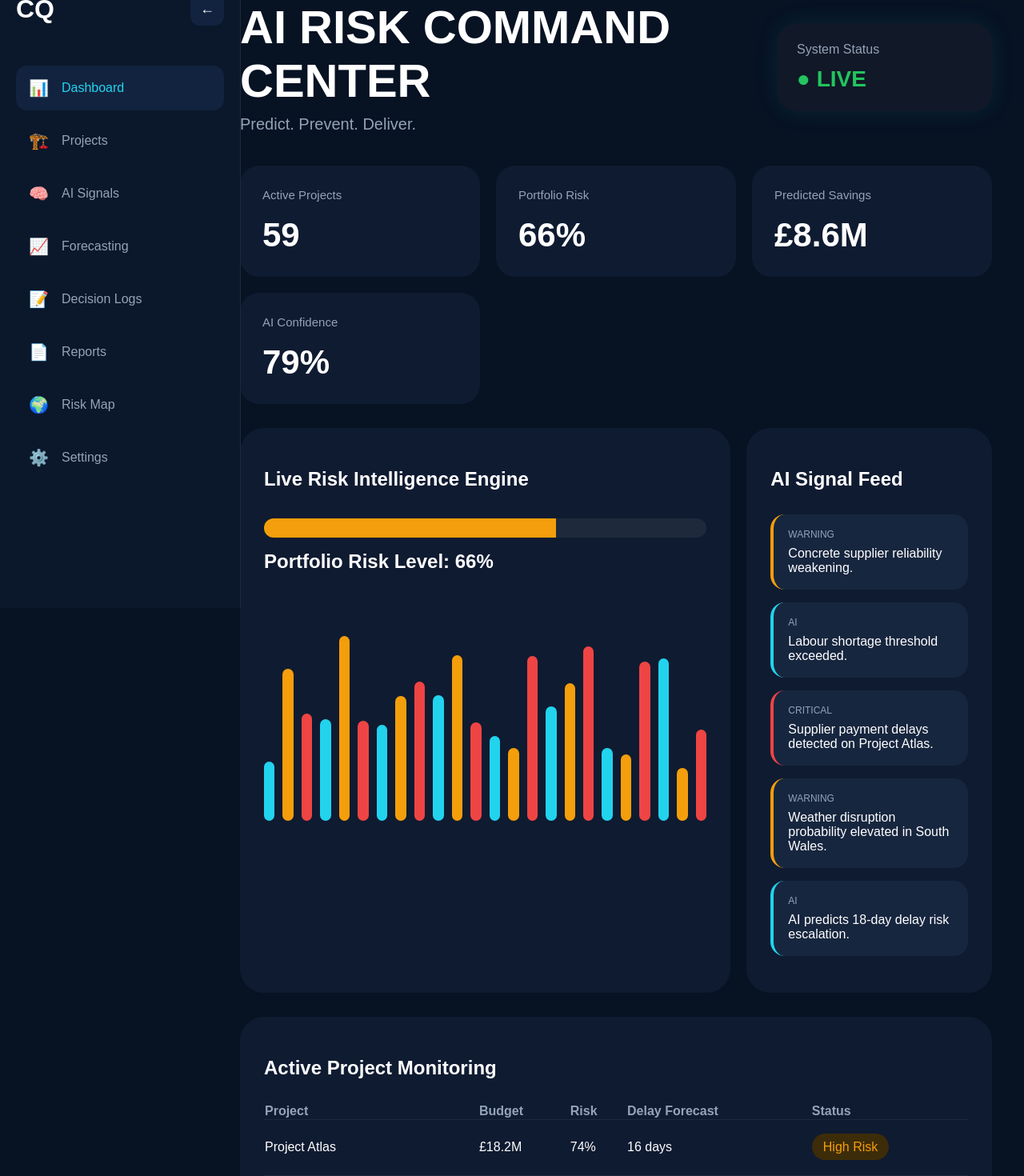
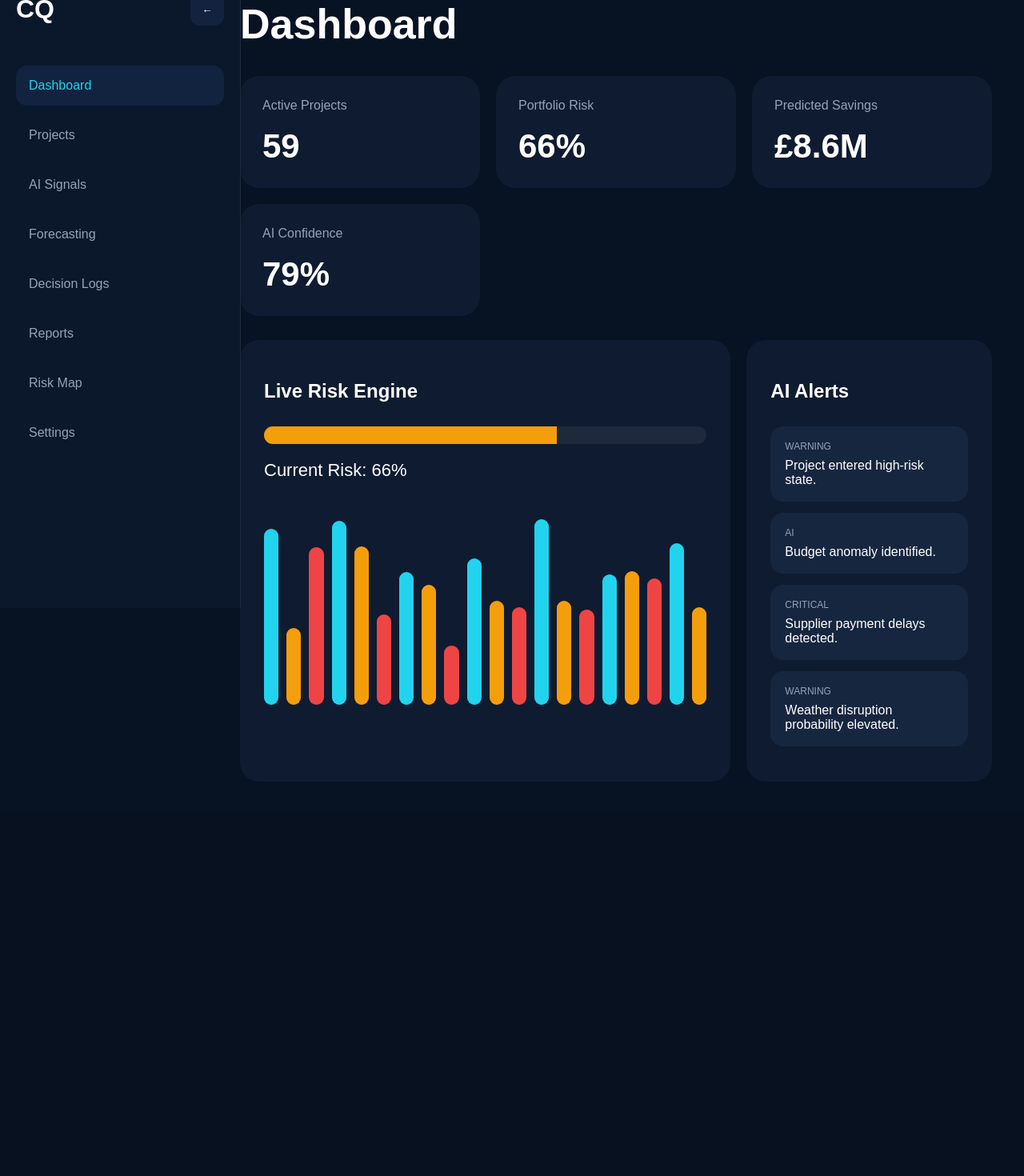
Before and after one commit to Pushpamchy/constructiq-dashboard, a Next.js app: page / in a window 1280 px wide. Shown: the part 40-1510 px from the top of the page at 80% size. After the commit the page ends 1057 px from the top, so only its background shows below. Built offline with nearby package versions, Linux system fonts and the light colour scheme.

Commit message:
Update page.js

```diff
--- a/app/page.js
+++ b/app/page.js
@@ -3,33 +3,45 @@
 import React, { useEffect, useState } from 'react';
 
 export default function Home() {
+  const [activePage, setActivePage] =
+    useState('Dashboard');
+
+  const [sidebarOpen, setSidebarOpen] =
+    useState(true);
+
   const [risk, setRisk] = useState(64);
-  const [projects, setProjects] = useState(58);
-  const [savings, setSavings] = useState(8.4);
 
-  const [sidebarOpen, setSidebarOpen] = useState(true);
+  const [projects, setProjects] =
+    useState(58);
+
+  const [savings, setSavings] =
+    useState(8.4);
+
+  const [signals, setSignals] = useState([
+    'Weather Risk ↑',
+    'Steel Cost Spike ↑',
+    'Supplier Reliability ↓'
+  ]);
 
   const [alerts, setAlerts] = useState([
     {
       type: 'CRITICAL',
-      text: 'Supplier payment delays detected on Project Atlas.'
+      text: 'Supplier payment delays detected.'
     },
     {
       type: 'WARNING',
-      text: 'Weather disruption probability elevated in South Wales.'
-    },
-    {
-      type: 'AI',
-      text: 'AI predicts 18-day delay risk escalation.'
+      text: 'Weather disruption probability elevated.'
     }
   ]);
 
   useEffect(() => {
     const interval = setInterval(() => {
       setRisk(prev => {
-        let next = prev + Math.floor(Math.random() * 9 - 4);
+        let next =
+          prev +
+          Math.floor(Math.random() * 9 - 4);
 
-        if (next < 38) next = 38;
+        if (next < 35) next = 35;
         if (next > 92) next = 92;
 
         return next;
@@ -41,31 +53,60 @@ export default function Home() {
 
       setSavings(prev =>
         Number(
-          (prev + (Math.random() * 0.4 - 0.15)).toFixed(1)
+          (
+            prev +
+            (Math.random() * 0.5 - 0.2)
+          ).toFixed(1)
         )
       );
 
-      const feed = [
-        'Steel price volatility increased 14%.',
-        'Labour shortage threshold exceeded.',
-        'Concrete supplier reliability weakening.',
-        'AI confidence level recalibrated.',
-        'Schedule variance anomaly detected.',
-        'Risk cascade pattern identified.',
-        'Project Orion entered high-risk state.'
+      const newSignals = [
+        'Concrete Delay ↑',
+        'Fuel Price Volatility ↑',
+        'Rainfall Risk ↑',
+        'Labour Availability ↓',
+        'Supply Chain Delay ↑'
       ];
 
-      const types = ['AI', 'WARNING', 'CRITICAL'];
+      setSignals([
+        newSignals[
+          Math.floor(
+            Math.random() *
+              newSignals.length
+          )
+        ],
+        ...signals.slice(0, 4)
+      ]);
+
+      const feed = [
+        'AI predicts schedule variance.',
+        'Budget anomaly identified.',
+        'Project entered high-risk state.',
+        'Cost overrun probability increased.',
+        'Supplier trend weakening.'
+      ];
+
+      const types = [
+        'AI',
+        'WARNING',
+        'CRITICAL'
+      ];
 
       setAlerts(prev => [
         {
           type:
             types[
-              Math.floor(Math.random() * types.length)
+              Math.floor(
+                Math.random() *
+                  types.length
+              )
             ],
           text:
             feed[
-              Math.floor(Math.random() * feed.length)
+              Math.floor(
+                Math.random() *
+                  feed.length
+              )
             ]
         },
         ...prev.slice(0, 4)
@@ -73,30 +114,17 @@ export default function Home() {
     }, 2500);
 
     return () => clearInterval(interval);
-  }, []);
+  }, [signals]);
 
-  const projectsData = [
-    {
-      name: 'Project Atlas',
-      budget: '£18.2M',
-      risk: 74,
-      delay: '16 days',
-      status: 'High Risk'
-    },
-    {
-      name: 'Cardiff Central',
-      budget: '£9.1M',
-      risk: 49,
-      delay: '4 days',
-      status: 'Stable'
-    },
-    {
-      name: 'London Smart Rail',
-      budget: '£104M',
-      risk: 82,
-      delay: '28 days',
-      status: 'Critical'
-    }
+  const menuItems = [
+    'Dashboard',
+    'Projects',
+    'AI Signals',
+    'Forecasting',
+    'Decision Logs',
+    'Reports',
+    'Risk Map',
+    'Settings'
   ];
 
   return (
@@ -113,25 +141,26 @@ export default function Home() {
 
       <div
         style={{
-          width: sidebarOpen ? '260px' : '90px',
+          width: sidebarOpen
+            ? '260px'
+            : '90px',
           background: '#0b172b',
-          borderRight: '1px solid #1e293b',
+          borderRight:
+            '1px solid #1e293b',
           padding: '30px 20px',
           position: 'fixed',
           top: 0,
           left: 0,
           bottom: 0,
           transition: '0.4s ease',
-          overflow: 'hidden',
-          zIndex: 100
+          overflow: 'hidden'
         }}
       >
-        {/* TOP */}
-
         <div
           style={{
             display: 'flex',
-            justifyContent: sidebarOpen
+            justifyContent:
+              sidebarOpen
                 ? 'space-between'
                 : 'center',
             alignItems: 'center',
@@ -142,8 +171,7 @@ export default function Home() {
             <h1
               style={{
                 fontSize: '32px',
-                margin: 0,
-                fontWeight: '900'
+                margin: 0
               }}
             >
               CQ
@@ -152,7 +180,9 @@ export default function Home() {
 
           <button
             onClick={() =>
-              setSidebarOpen(!sidebarOpen)
+              setSidebarOpen(
+                !sidebarOpen
+              )
             }
             style={{
               background: '#12233f',
@@ -161,54 +191,38 @@ export default function Home() {
               width: '42px',
               height: '42px',
               borderRadius: '12px',
-              cursor: 'pointer',
-              fontSize: '18px'
+              cursor: 'pointer'
             }}
           >
             {sidebarOpen ? '←' : '→'}
           </button>
         </div>
 
-        {/* MENU */}
-
-        {[
-          { icon: '📊', label: 'Dashboard' },
-          { icon: '🏗️', label: 'Projects' },
-          { icon: '🧠', label: 'AI Signals' },
-          { icon: '📈', label: 'Forecasting' },
-          { icon: '📝', label: 'Decision Logs' },
-          { icon: '📄', label: 'Reports' },
-          { icon: '🌍', label: 'Risk Map' },
-          { icon: '⚙️', label: 'Settings' }
-        ].map(item => (
+        {menuItems.map(item => (
           <div
-            key={item.label}
+            key={item}
+            onClick={() =>
+              setActivePage(item)
+            }
             style={{
-              display: 'flex',
-              alignItems: 'center',
-              gap: '16px',
               padding: '16px',
-              marginBottom: '10px',
+              marginBottom: '12px',
               borderRadius: '14px',
+              cursor: 'pointer',
               background:
-                item.label === 'Dashboard'
+                activePage === item
                   ? '#12233f'
                   : 'transparent',
               color:
-                item.label === 'Dashboard'
+                activePage === item
                   ? '#22d3ee'
                   : '#94a3b8',
-              cursor: 'pointer',
               transition: '0.3s'
             }}
           >
-            <span style={{ fontSize: '20px' }}>
-              {item.icon}
-            </span>
-
-            {sidebarOpen && (
-              <span>{item.label}</span>
-            )}
+            {sidebarOpen
+              ? item
+              : item[0]}
           </div>
         ))}
       </div>
@@ -217,78 +231,111 @@ export default function Home() {
 
       <div
         style={{
-          marginLeft: sidebarOpen ? '260px' : '90px',
+          marginLeft: sidebarOpen
+            ? '260px'
+            : '90px',
           transition: '0.4s ease',
           width: '100%',
           padding: '40px'
         }}
       >
-        {/* HEADER */}
-
-        <div
+        <h1
           style={{
-            display: 'flex',
-            justifyContent: 'space-between',
-            alignItems: 'center'
+            fontSize: '52px',
+            marginTop: 0
           }}
         >
-          <div>
-            <div
-              style={{
-                fontSize: '58px',
-                fontWeight: '900'
-              }}
-            >
-              AI RISK COMMAND CENTER
-            </div>
+          {activePage}
+        </h1>
 
-            <div
-              style={{
-                color: '#94a3b8',
-                marginTop: '10px',
-                fontSize: '20px'
-              }}
-            >
-              Predict. Prevent. Deliver.
+        {/* DASHBOARD */}
+
+        {activePage ===
+          'Dashboard' && (
+          <>
+            <MetricsGrid
+              risk={risk}
+              projects={projects}
+              savings={savings}
+            />
+
+            <DashboardGrid
+              risk={risk}
+              alerts={alerts}
+            />
+          </>
+        )}
+
+        {/* PROJECTS */}
+
+        {activePage ===
+          'Projects' && (
+          <ProjectsPage />
+        )}
+
+        {/* AI SIGNALS */}
+
+        {activePage ===
+          'AI Signals' && (
+          <SignalsPage
+            signals={signals}
+          />
+        )}
+
+        {/* FORECASTING */}
+
+        {activePage ===
+          'Forecasting' && (
+          <ForecastPage risk={risk} />
+        )}
+
+        {/* DECISION LOGS */}
+
+        {activePage ===
+          'Decision Logs' && (
+          <DecisionPage />
+        )}
+
+        {/* REPORTS */}
+
+        {activePage ===
+          'Reports' && (
+          <ReportsPage />
+        )}
+
+        {/* RISK MAP */}
+
+        {activePage ===
+          'Risk Map' && (
+          <RiskMapPage />
+        )}
+
+        {/* SETTINGS */}
+
+        {activePage ===
+          'Settings' && (
+          <SettingsPage />
+        )}
       </div>
     </div>
+  );
+}
 
-          <div
-            style={{
-              background: '#111827',
-              padding: '24px',
-              borderRadius: '24px',
-              minWidth: '220px',
-              boxShadow:
-                '0 0 30px rgba(34,211,238,0.1)'
-            }}
-          >
-            <div style={{ color: '#94a3b8' }}>
-              System Status
-            </div>
+/* COMPONENTS */
 
-            <div
-              style={{
-                marginTop: '12px',
-                color: '#22c55e',
-                fontWeight: 'bold',
-                fontSize: '28px'
-              }}
-            >
-              ● LIVE
-            </div>
-          </div>
-        </div>
-
-        {/* METRICS */}
-
+function MetricsGrid({
+  risk,
+  projects,
+  savings
+}) {
+  return (
     <div
       style={{
         display: 'grid',
         gridTemplateColumns:
-              'repeat(auto-fit,minmax(260px,1fr))',
+          'repeat(auto-fit,minmax(250px,1fr))',
         gap: '20px',
-            marginTop: '40px'
+        marginTop: '30px'
       }}
     >
       <Metric
@@ -308,35 +355,41 @@ export default function Home() {
 
       <Metric
         title="AI Confidence"
-            value={`${Math.floor(risk * 1.2)}%`}
+        value={`${Math.floor(
+          risk * 1.2
+        )}%`}
       />
     </div>
+  );
+}
 
-        {/* MAIN GRID */}
-
+function DashboardGrid({
+  risk,
+  alerts
+}) {
+  return (
     <div
       style={{
         display: 'grid',
-            gridTemplateColumns: '2fr 1fr',
+        gridTemplateColumns:
+          '2fr 1fr',
         gap: '20px',
         marginTop: '30px'
       }}
     >
-          {/* RISK ENGINE */}
+      <div
+        style={{
+          background: '#0f1b31',
+          padding: '30px',
+          borderRadius: '24px'
+        }}
+      >
+        <h2>Live Risk Engine</h2>
 
         <div
           style={{
-              background: '#0f1b31',
-              borderRadius: '30px',
-              padding: '30px'
-            }}
-          >
-            <h2>Live Risk Intelligence Engine</h2>
-
-            <div
-              style={{
-                marginTop: '35px',
-                height: '24px',
+            marginTop: '30px',
+            height: '22px',
             background: '#1e293b',
             borderRadius: '999px',
             overflow: 'hidden'
@@ -349,9 +402,7 @@ export default function Home() {
               background:
                 risk > 75
                   ? '#ef4444'
-                      : risk > 55
-                      ? '#f59e0b'
-                      : '#22c55e',
+                  : '#f59e0b',
               transition: '1s ease'
             }}
           />
@@ -359,171 +410,210 @@ export default function Home() {
 
         <div
           style={{
-                marginTop: '16px',
-                fontSize: '24px',
-                fontWeight: 'bold'
+            marginTop: '20px',
+            fontSize: '22px'
           }}
         >
-              Portfolio Risk Level: {risk}%
+          Current Risk: {risk}%
         </div>
-
-            {/* LIVE BARS */}
 
         <div
           style={{
-                marginTop: '50px',
+            marginTop: '40px',
             display: 'flex',
             alignItems: 'flex-end',
             gap: '10px',
-                height: '260px'
+            height: '240px'
           }}
         >
-              {Array.from({ length: 24 }).map((_, i) => {
-                const h = 60 + Math.random() * 180;
-
-                return (
+          {Array.from({
+            length: 20
+          }).map((_, i) => (
             <div
               key={i}
               style={{
                 flex: 1,
-                      borderRadius: '10px',
-                      height: h,
+                height:
+                  60 +
+                  Math.random() * 180,
                 background:
                   i % 3 === 0
                     ? '#22d3ee'
                     : i % 3 === 1
                     ? '#f59e0b'
                     : '#ef4444',
+                borderRadius: '10px',
                 transition: '1s ease'
               }}
             />
-                );
-              })}
+          ))}
         </div>
       </div>
-
-          {/* ALERT FEED */}
 
       <div
         style={{
           background: '#0f1b31',
-              borderRadius: '30px',
-              padding: '30px'
+          padding: '30px',
+          borderRadius: '24px'
         }}
       >
-            <h2>AI Signal Feed</h2>
+        <h2>AI Alerts</h2>
 
-            <div style={{ marginTop: '30px' }}>
-              {alerts.map((alert, index) => (
+        <div
+          style={{ marginTop: '30px' }}
+        >
+          {alerts.map(
+            (alert, index) => (
               <div
                 key={index}
                 style={{
                   padding: '18px',
-                    borderRadius: '18px',
-                    marginBottom: '16px',
                   background: '#17263f',
-                    borderLeft:
-                      alert.type === 'CRITICAL'
-                        ? '4px solid #ef4444'
-                        : alert.type === 'WARNING'
-                        ? '4px solid #f59e0b'
-                        : '4px solid #22d3ee'
+                  borderRadius: '16px',
+                  marginBottom: '14px'
                 }}
               >
                 <div
                   style={{
-                      fontSize: '12px',
-                      marginBottom: '8px',
-                      color: '#94a3b8'
+                    color: '#94a3b8',
+                    fontSize: '12px'
                   }}
                 >
                   {alert.type}
                 </div>
 
-                  <div>{alert.text}</div>
-                </div>
-              ))}
+                <div
+                  style={{
+                    marginTop: '8px'
+                  }}
+                >
+                  {alert.text}
                 </div>
               </div>
-        </div>
-
-        {/* PROJECT TABLE */}
-
-        <div
-          style={{
-            marginTop: '30px',
-            background: '#0f1b31',
-            borderRadius: '30px',
-            padding: '30px'
-          }}
-        >
-          <h2>Active Project Monitoring</h2>
-
-          <table
-            style={{
-              width: '100%',
-              marginTop: '30px',
-              borderCollapse: 'collapse'
-            }}
-          >
-            <thead>
-              <tr style={{ color: '#94a3b8' }}>
-                <th align="left">Project</th>
-                <th align="left">Budget</th>
-                <th align="left">Risk</th>
-                <th align="left">Delay Forecast</th>
-                <th align="left">Status</th>
-              </tr>
-            </thead>
-
-            <tbody>
-              {projectsData.map((p, i) => (
-                <tr
-                  key={i}
-                  style={{
-                    borderTop:
-                      '1px solid #1e293b',
-                    height: '70px'
-                  }}
-                >
-                  <td>{p.name}</td>
-                  <td>{p.budget}</td>
-                  <td>{p.risk}%</td>
-                  <td>{p.delay}</td>
-
-                  <td>
-                    <span
-                      style={{
-                        padding: '8px 14px',
-                        borderRadius: '999px',
-                        background:
-                          p.risk > 75
-                            ? '#3b0d0d'
-                            : p.risk > 55
-                            ? '#3d2c09'
-                            : '#0f3b22',
-                        color:
-                          p.risk > 75
-                            ? '#ef4444'
-                            : p.risk > 55
-                            ? '#f59e0b'
-                            : '#22c55e'
-                      }}
-                    >
-                      {p.status}
-                    </span>
-                  </td>
-                </tr>
-              ))}
-            </tbody>
-          </table>
+            )
+          )}
         </div>
       </div>
     </div>
   );
 }
 
-function Metric({ title, value }) {
+function ProjectsPage() {
+  return (
+    <PageCard title="Projects Overview">
+      Live project monitoring,
+      supplier intelligence,
+      budget tracking and delay
+      forecasting active.
+    </PageCard>
+  );
+}
+
+function SignalsPage({
+  signals
+}) {
+  return (
+    <div
+      style={{
+        marginTop: '30px'
+      }}
+    >
+      {signals.map((signal, i) => (
+        <div
+          key={i}
+          style={{
+            background: '#0f1b31',
+            padding: '24px',
+            borderRadius: '20px',
+            marginBottom: '16px'
+          }}
+        >
+          {signal}
+        </div>
+      ))}
+    </div>
+  );
+}
+
+function ForecastPage({
+  risk
+}) {
+  return (
+    <PageCard title="AI Forecasting">
+      Predicted portfolio exposure:
+      £{(risk * 120000).toLocaleString()}
+    </PageCard>
+  );
+}
+
+function DecisionPage() {
+  return (
+    <PageCard title="Decision Logs">
+      AI approval workflows and
+      governance audit system live.
+    </PageCard>
+  );
+}
+
+function ReportsPage() {
+  return (
+    <PageCard title="Reports">
+      Weekly AI-generated reports
+      and predictive summaries.
+    </PageCard>
+  );
+}
+
+function RiskMapPage() {
+  return (
+    <PageCard title="Global Risk Map">
+      Geographic supplier and
+      infrastructure risk engine.
+    </PageCard>
+  );
+}
+
+function SettingsPage() {
+  return (
+    <PageCard title="System Settings">
+      AI sensitivity controls,
+      thresholds and user roles.
+    </PageCard>
+  );
+}
+
+function PageCard({
+  title,
+  children
+}) {
+  return (
+    <div
+      style={{
+        background: '#0f1b31',
+        padding: '40px',
+        borderRadius: '24px',
+        marginTop: '30px',
+        fontSize: '20px'
+      }}
+    >
+      <h2>{title}</h2>
+
+      <div
+        style={{
+          marginTop: '20px',
+          color: '#94a3b8'
+        }}
+      >
+        {children}
+      </div>
+    </div>
+  );
+}
+
+function Metric({
+  title,
+  value
+}) {
   return (
     <div
       style={{
@@ -534,8 +624,7 @@ function Metric({ title, value }) {
     >
       <div
         style={{
-          color: '#94a3b8',
-          fontSize: '15px'
+          color: '#94a3b8'
         }}
       >
         {title}
```
Lines whose indentation alone changed are shown as unchanged.
